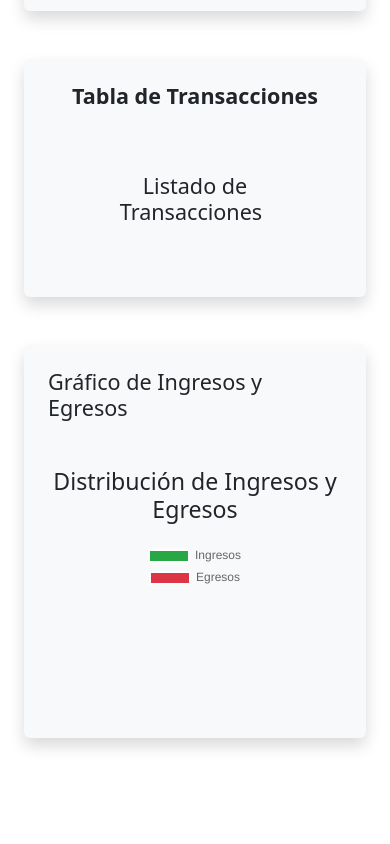
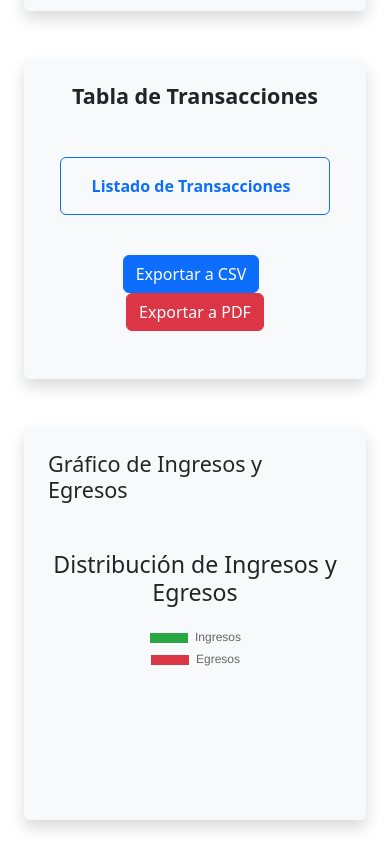
Before and after one commit to WildoFari/Finance-Tracker., a React (Create React App) app: page / in a window 390 px wide. Shown: the part 1527-2371 px from the top of the page. Before the commit the page ends 2289 px from the top, so only its background shows below. Built offline with nearby package versions, Linux system fonts and the light colour scheme.

Commit message:
See list with one click

```diff
--- a/src/components/TransactionTable.js
+++ b/src/components/TransactionTable.js
@@ -30,9 +30,9 @@ const TransactionTable = () => {
         link.click();
         document.body.removeChild(link);
     };
+
     const exportToPDF = () => {
         const doc = new jsPDF();
-
         doc.text('Listado de Transacciones', 14, 10);
 
         const tableColumn = ['Fecha', 'Categoría', 'Monto', 'Tipo'];
@@ -54,17 +54,16 @@ const TransactionTable = () => {
 
     return (
         <div className="container my-4">
-            {/* Título con opción de despliegue en mobile */}
-            <h4
-                className="text-center bg-light p-3 rounded d-md-none"
+            {/* Botón para mostrar/ocultar en mobile */}
+            <button
+                className={`btn w-100 fw-bold py-3 mb-3 d-md-none ${showMobileList ? 'btn-primary text-white' : 'btn-outline-primary'}`}
                 onClick={() => setShowMobileList(!showMobileList)}
-                style={{ cursor: 'pointer' }}
             >
                 Listado de Transacciones
                 <i className={`ms-2 fas ${showMobileList ? 'fa-chevron-up' : 'fa-chevron-down'}`}></i>
-            </h4>
+            </button>
 
-            {/* Desktop */}
+            {/* Desktop - Tabla */}
             <div className="table-responsive d-none d-md-block">
                 <table className="table table-striped table-bordered">
                     <thead className="table-dark">
@@ -100,7 +99,7 @@ const TransactionTable = () => {
                 </table>
             </div>
 
-            {/* Mobile - Lista Desplegable */}
+            {/* Mobile - Lista de tarjetas */}
             {showMobileList && (
                 <div className="d-block d-md-none">
                     {transactions.length > 0 ? (
@@ -123,8 +122,17 @@ const TransactionTable = () => {
                     )}
                 </div>
             )}
+
+            <div className="text-center mt-4">
+                <button className="btn btn-primary me-2" onClick={exportToCSV}>
+                    Exportar a CSV
+                </button>
+                <button className="btn btn-danger" onClick={exportToPDF}>
+                    Exportar a PDF
+                </button>
+            </div>
         </div>
     );
-}
+};
 
 export default TransactionTable;
```
